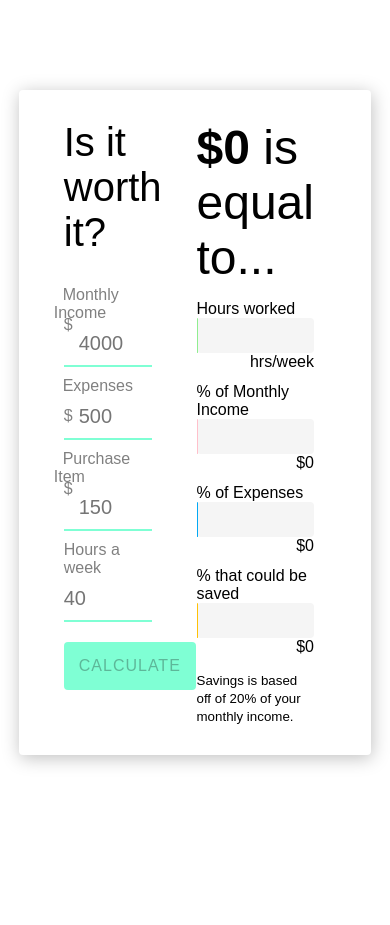
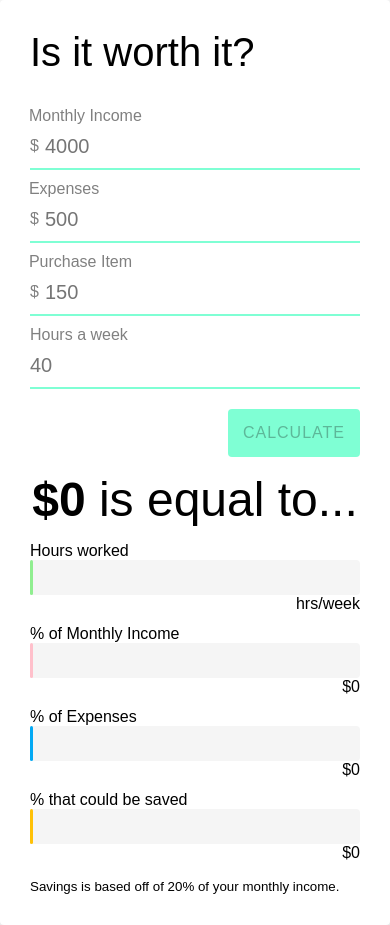
Before and after one commit to Josuerc026/purchase-worthiness, an Angular app: page / in a window 390 px wide. Before the commit the page ends 844 px from the top, so only its background shows below. Built offline with nearby package versions, Linux system fonts and the light colour scheme.

Commit message:
mobile optimizations

```diff
--- a/src/app/dashboard/dashboard.component.scss
+++ b/src/app/dashboard/dashboard.component.scss
@@ -31,3 +31,22 @@
     }
   }
 }
+@media (max-width: 768px) {
+  .dashboard{
+    display: block;
+    width: 100%;
+    .dashboard-content{
+      width: auto;
+      display: block;
+      // flex-direction: column;
+      .sidebar{
+        width: 100%;
+        padding: 0;
+      }
+      .main-content{
+        width: 100%;
+        padding: 0;
+      }
+    }
+  }
+}
```
